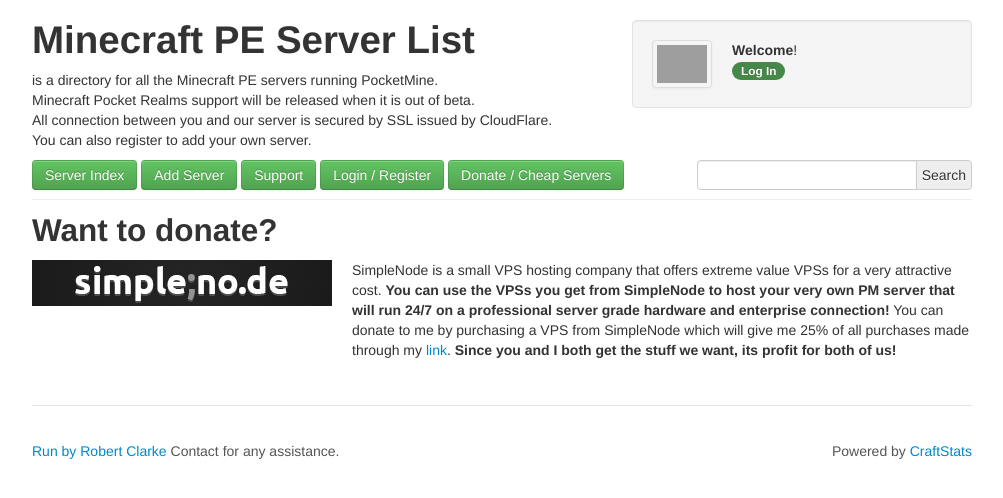
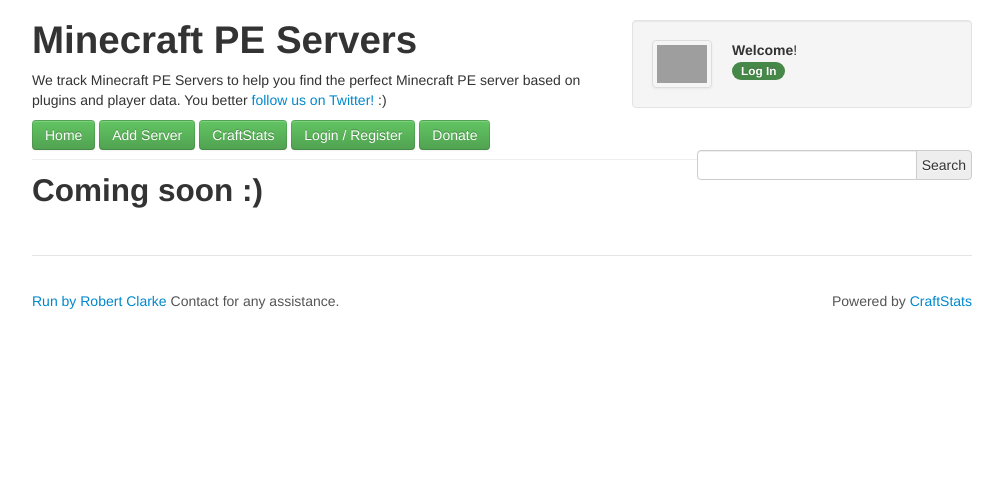
Before and after one commit to RobertClarke/MCPEStats, a PHP site: page /donate.php in a window 1280 px wide. Shown: the top 498 px of the page, without its empty margins (138-1141 px from the left). Run offline with PHP 8.4, Linux system fonts and the light colour scheme; some libraries are stand-ins or nearby versions; grey boxes are pictures that could not be loaded.

Commit message:
Additional fixes
 - headers
 - donation no longer so simple

```diff
--- a/public_html/donate.php
+++ b/public_html/donate.php
@@ -106,30 +106,34 @@ echo '<div class="span4 well pull-right">
 </div>';
 }
 ?>
-			<h1>Minecraft PE Server List</h1>
-<p>is a directory for all the Minecraft PE servers running PocketMine. <br>Minecraft Pocket Realms support will be released when it is out of beta. <br>All connection between you and our server is secured by SSL issued by CloudFlare. <br>You can also register to add your own server.</p>
-			<a href=/index.php><button class="btn btn-success">Server Index</button></a>
+			<h1>Minecraft PE Servers</h1>
+<p>We track Minecraft PE Servers to help you find the perfect Minecraft PE server based on plugins and player data. You better <a href="http://craftstats.com">follow us on Twitter!</a> :)</p>
+			<a href=/><button class="btn btn-success">Home</button></a>
 			<a href=/insert.php><button class="btn btn-success">Add Server</button></a>
-			<a href=http://mcpelist.freshdesk.com><button class="btn btn-success">Support</button></a>
+			<a href=http://craftstats.com><button class="btn btn-success">CraftStats</button></a>
 			<?
 			if ($login->isUserLoggedIn() != true)
 			echo '<a href=/login/index.php><button class="btn btn-success">Login / Register</button></a>';
 			?>
 
-			<a href=/donate.php><button class="btn btn-success">Donate / Cheap Servers</button></a>
+			<a href=/donate.php><button class="btn btn-success">Donate</button></a>
 
 			<div class="input-append pull-right"><form name='input' action='search.php' method='post'><input type="text" id="query" name="query"><span class="add-on">Search</span><form></div>
 		</div>
 
-<h2>Want to donate?</h2>
-<div class=row-fluid>
+<h2>Coming soon :)</h2>
+<!--<div class=row-fluid>
 <div class=span4>
+
+No simples here carry on
+
+
 <a href=https://simplenode.co/hostbill/?affid=40><img src=/SimpleNode.png></a>
 </div>
 <div class=span8>
 SimpleNode is a small VPS hosting company that offers extreme value VPSs for a very attractive cost. <b>You can use the VPSs you get from SimpleNode to host your very own PM server that will run 24/7 on a professional server grade hardware and enterprise connection!</b> You can donate to me by purchasing a VPS from SimpleNode which will give me 25% of all purchases made through my <a href=https://simplenode.co/hostbill/?affid=40>link</a>. <b>Since you and I both get the stuff we want, its profit for both of us!</b>
 </div>
-</div>
+</div>-->
 		<footer>
 			<? include($_SERVER['DOCUMENT_ROOT']."/footer.php"); ?>
 		</footer>
```
Also changed, not shown: public_html/detail.php (+5 -6 lines).
